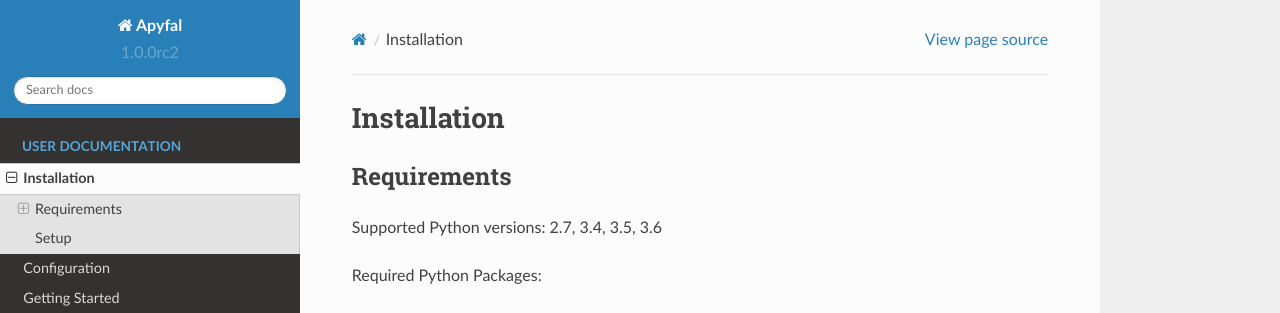
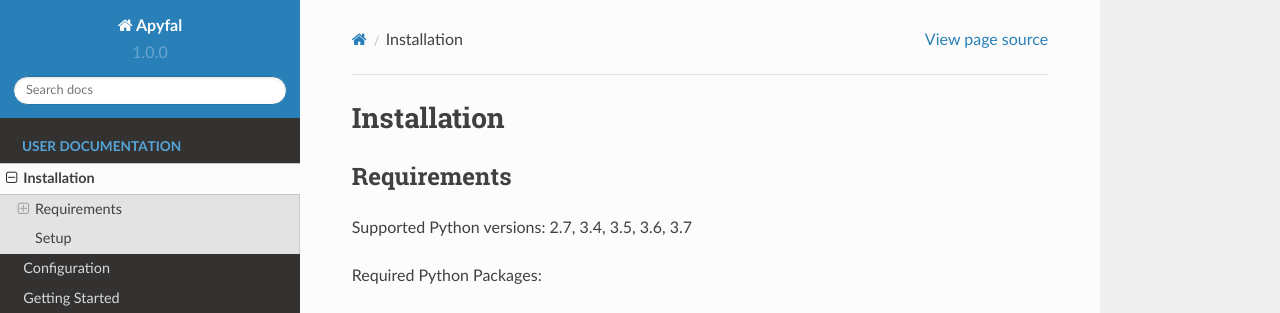
Before and after one commit to Accelize/apyfal, a Sphinx documentation site: the page built from docs/installation.rst, in a window 1280 px wide and 900 px high. Shown: the top 313 px of the window. Built offline with Sphinx 7.4.7 and the Read the Docs theme 2.0.0, drawn with Linux system fonts in a browser that asks for light colours; pages that are not in the unit, such as notebooks, are missing from menus.

Commit message:
1.0.0 Release.

```diff
--- a/apyfal/__init__.py
+++ b/apyfal/__init__.py
@@ -18,7 +18,7 @@ limitations under the License.
 """
 from __future__ import absolute_import
 
-__version__ = "1.0.0rc2"
+__version__ = "1.0.0"
 __copyright__ = "Copyright 2018 Accelize"
 __licence__ = "Apache 2.0"
 
--- a/docs/installation.rst
+++ b/docs/installation.rst
@@ -4,7 +4,7 @@ Installation
 Requirements
 ------------
 
-Supported Python versions: 2.7, 3.4, 3.5, 3.6
+Supported Python versions: 2.7, 3.4, 3.5, 3.6, 3.7
 
 Required Python Packages:
 
```
